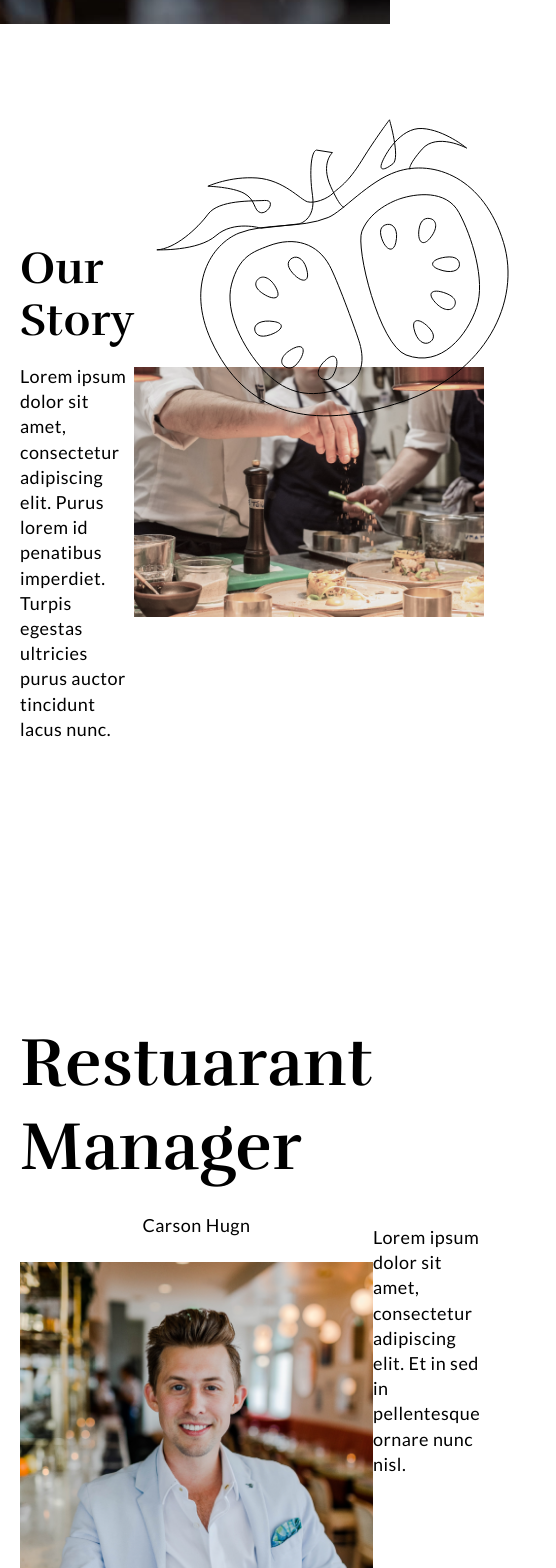
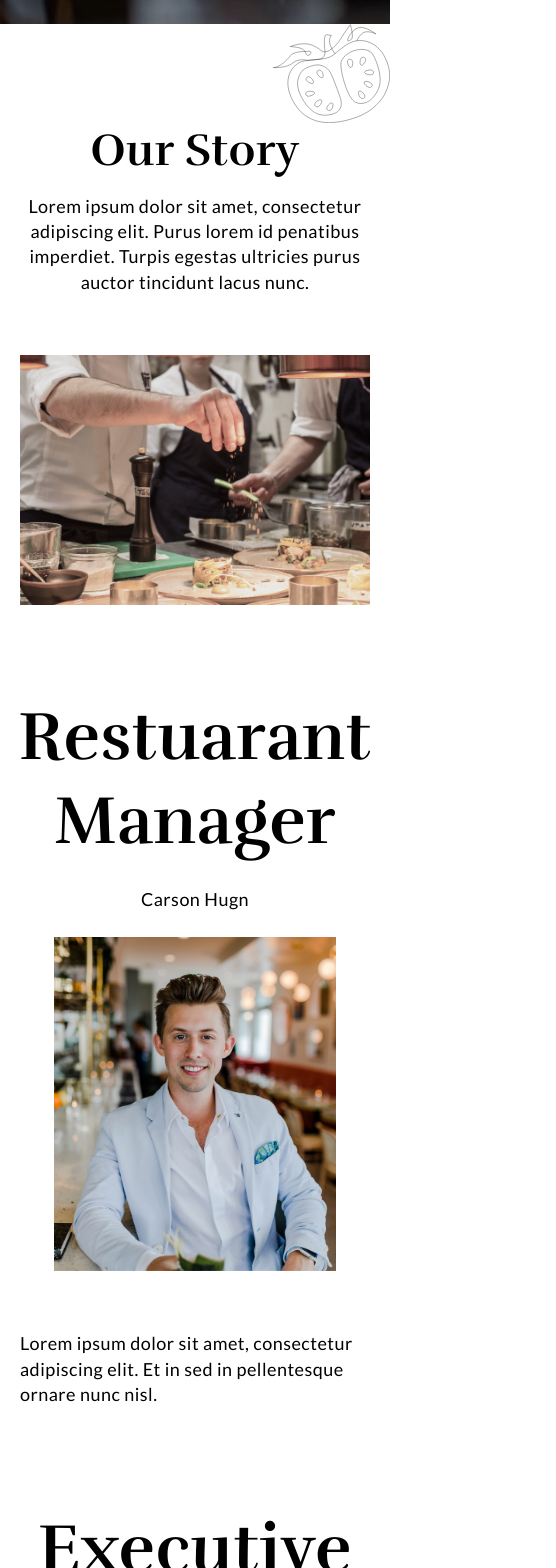
Before and after one commit to progdidi/food-zero, a React (Create React App) app: page /about in a window 390 px wide. Shown: the part 820-2388 px from the top of the page, 556 px wide, since content can reach past the window. Built offline with nearby package versions, Linux system fonts and the light colour scheme.

Commit message:
responsive

```diff
--- a/src/pages/AboutPage/aboutPage.scss
+++ b/src/pages/AboutPage/aboutPage.scss
@@ -15,16 +15,19 @@
 
     }
     &__story {
-        display: flex;
-        justify-content: space-between;
-        align-items: center;
+        display: grid;
+        grid-template-columns: 32% 74%;
+        gap: 60px;
         padding-bottom: 117px;
         margin-bottom: 162px;
         &-info {
-            max-width: 40%;
             .about-us__story-title {
                 margin-bottom: 18px;
             }
+        }
+        &-img {
+            object-fit: cover;
+            max-width: 80%;
         }
     }
 
@@ -32,6 +35,7 @@
         display: flex;
         justify-content: space-between;
         align-items: center;
+        gap: 60px;
         .about-us__staff-info {
             display: flex;
             flex-direction: column;
@@ -149,7 +153,19 @@
     }
 }
 
+@media(max-width: 1200px) {
+    .about-us__staff {
+        flex-direction: column;
+        margin-bottom: 100px;
+        &:last-child {
+            flex-direction: column-reverse;
+            margin-bottom: 0;
+        }
+    }
+}
+
 @media (max-width: 1100px) {
+
     .video {
         padding: 100px 0;
         min-height: 50vh;
@@ -182,9 +198,49 @@
             align-items: center;
         }
     }
+
+
+}
+
+@media (max-width: 950px) {
+    .about-us {
+        padding: 100px 0;
+        &__story {
+        display: flex;
+        flex-direction: column;
+        justify-content: center;
+        align-items: center;
+        &-info {
+            text-align: center;
+        }
+        }
+        &__staff {
+            &-img {
+                object-fit: cover;
+                max-width: 80%;
+            }
+        }
+    }
 }
 
 @media (max-width: 830px) {
+    .about-us {
+        &__staff-title {
+            text-align: center;
+        }
+        &::before {
+            background-position: top right;
+            width: 30%;
+            height: 30%;
+            background-size: contain;
+            top: 0;
+            right: 0;
+            left:auto;
+        }
+        &__story-img {
+            max-width: 100%;
+        }
+    }
     .video {
         &__title {
             font-size: 50px;
@@ -235,12 +291,17 @@
             }
             &.third {
                 flex-direction: column;
+                margin-bottom: 0;
             }
         }
     }
 }
 
 @media (max-width: 600px) {
+    .about-us__story {
+        padding-bottom: 60px;
+        margin-bottom: 80px;
+    }
     .video {
         padding: 70px 0;
         &__title {
@@ -273,6 +334,9 @@
 }
 
 @media (max-width: 420px) {
+    .about-us__story {
+        margin-bottom: 30px;
+    }
     .process__item-title {
         font-size: 35px;
     }
```
